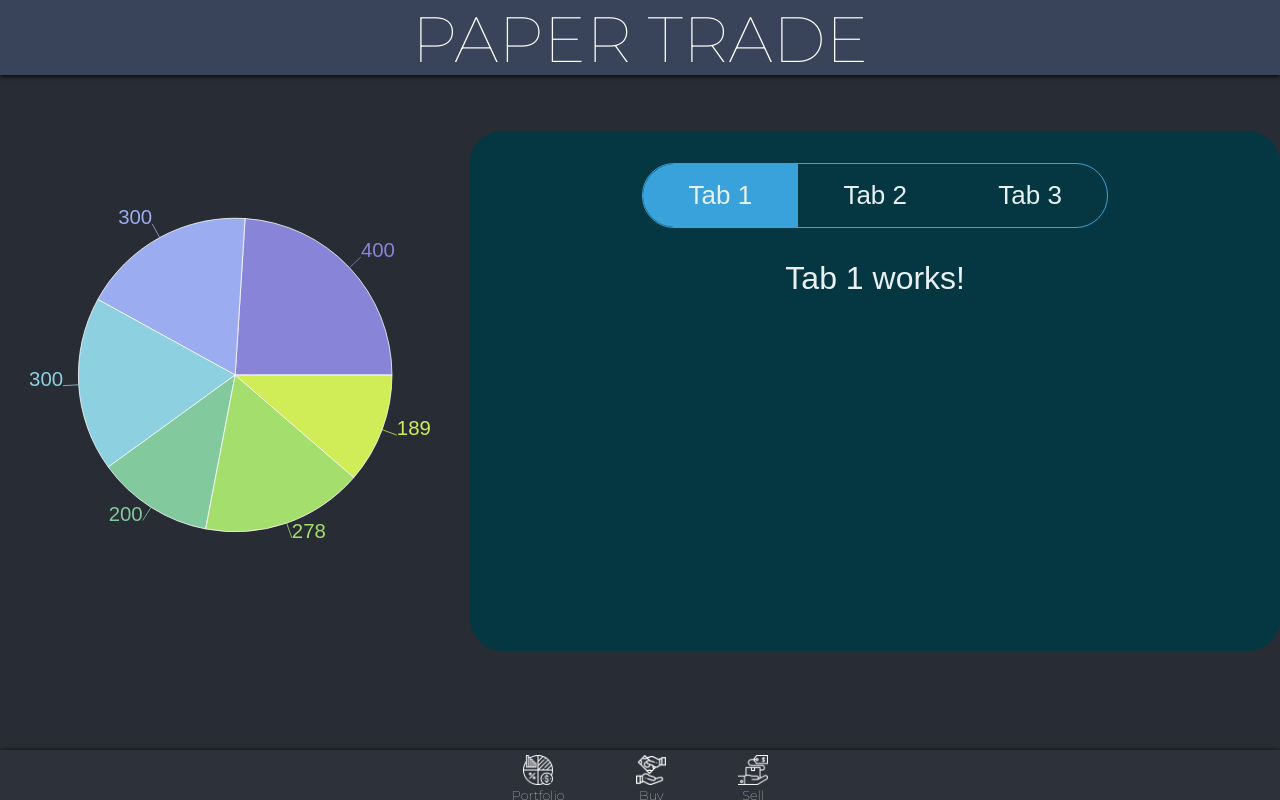
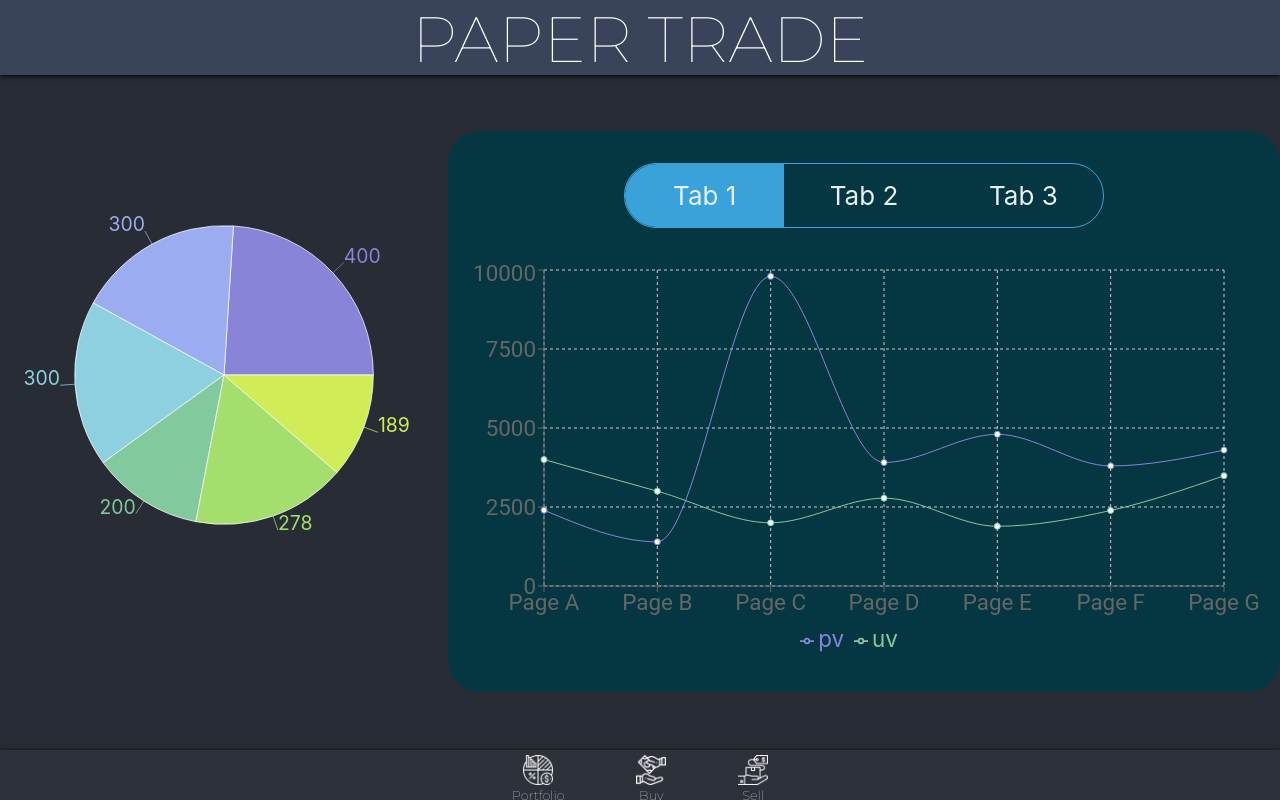
Before and after one commit to ivanleongwm/paper-trading, a React (Create React App) app: page / in a window 1280 px wide. Built offline with nearby package versions, Linux system fonts and the light colour scheme.

Commit message:
css added for line chart

```diff
--- a/src/index.js
+++ b/src/index.js
@@ -3,7 +3,6 @@ import ReactDOM from 'react-dom';
 import './index.css';
 import App from './App';
 import reportWebVitals from './reportWebVitals';
-import LineChart from './views/Portfolio/LineChart'
 
 ReactDOM.render(
   <React.StrictMode>
--- a/src/views/Portfolio/Portfolio.jsx
+++ b/src/views/Portfolio/Portfolio.jsx
@@ -1,5 +1,4 @@
 import TopSpacer from "./TopSpacer";
-import LineChart from "./LineChart";
 import PieChart from "./PieChart";
 import Tabs from './Tabs/Tabs'
 import './Portfolio.css'
--- /dev/null
+++ b/src/views/Portfolio/Tabs/AllTabs/Content/LineChart.css
@@ -0,0 +1,10 @@
+.recharts-cartesian-axis-tick {
+    font-size: 1.4rem;
+    font-family: Roboto, sans-serif;
+}
+
+.recharts-legend-item { font-size: 1.4rem; }
+
+.recharts-wrapper {
+    margin : 0 auto;
+  }
--- a/src/views/Portfolio/LineChart.js
+++ b/src/views/Portfolio/Tabs/AllTabs/Content/LineChart.js
@@ -1,6 +1,6 @@
 import React from "react";
-import "./styles.css";
 import { LineChart, Line, XAxis, YAxis, CartesianGrid, Tooltip, Legend, ResponsiveContainer } from "recharts";
+import './LineChart.css'
 
 const data = [
   {
@@ -49,8 +49,8 @@ const data = [
 
 export default function App() {
     return (
-      <LineChart width={800} height={500} data={data}
-        margin={{ top: 100, right: 40, left: 20, bottom: 5 }}>
+      <LineChart width={800} height={400} data={data}
+        margin={{ top: 10, right: 40, left: 20, bottom: 5 }}>
         <CartesianGrid strokeDasharray="3 3" />
         <XAxis dataKey="name" />
         <YAxis />
--- a/src/views/Portfolio/Tabs/Tabs.js
+++ b/src/views/Portfolio/Tabs/Tabs.js
@@ -2,6 +2,9 @@ import React, { useState } from "react";
 import TabNavItem from "./AllTabs/TabNavItem";
 import TabContent from "./AllTabs/TabContent";
 import './Tabs.css'
+//import tabs content
+import FirstTabLineChart from './AllTabs/Content/LineChart'
+
 
 export default function Tabs() {
   const [activeTab, setActiveTab] = useState("tab1");
@@ -16,7 +19,7 @@ export default function Tabs() {
 
       <div className="outlet">
         <TabContent id="tab1" activeTab={activeTab}>
-          <p>Tab 1 works!</p>
+          <FirstTabLineChart/>
         </TabContent>
         <TabContent id="tab2" activeTab={activeTab}>
           <p>Tab 2 works!</p>
```
